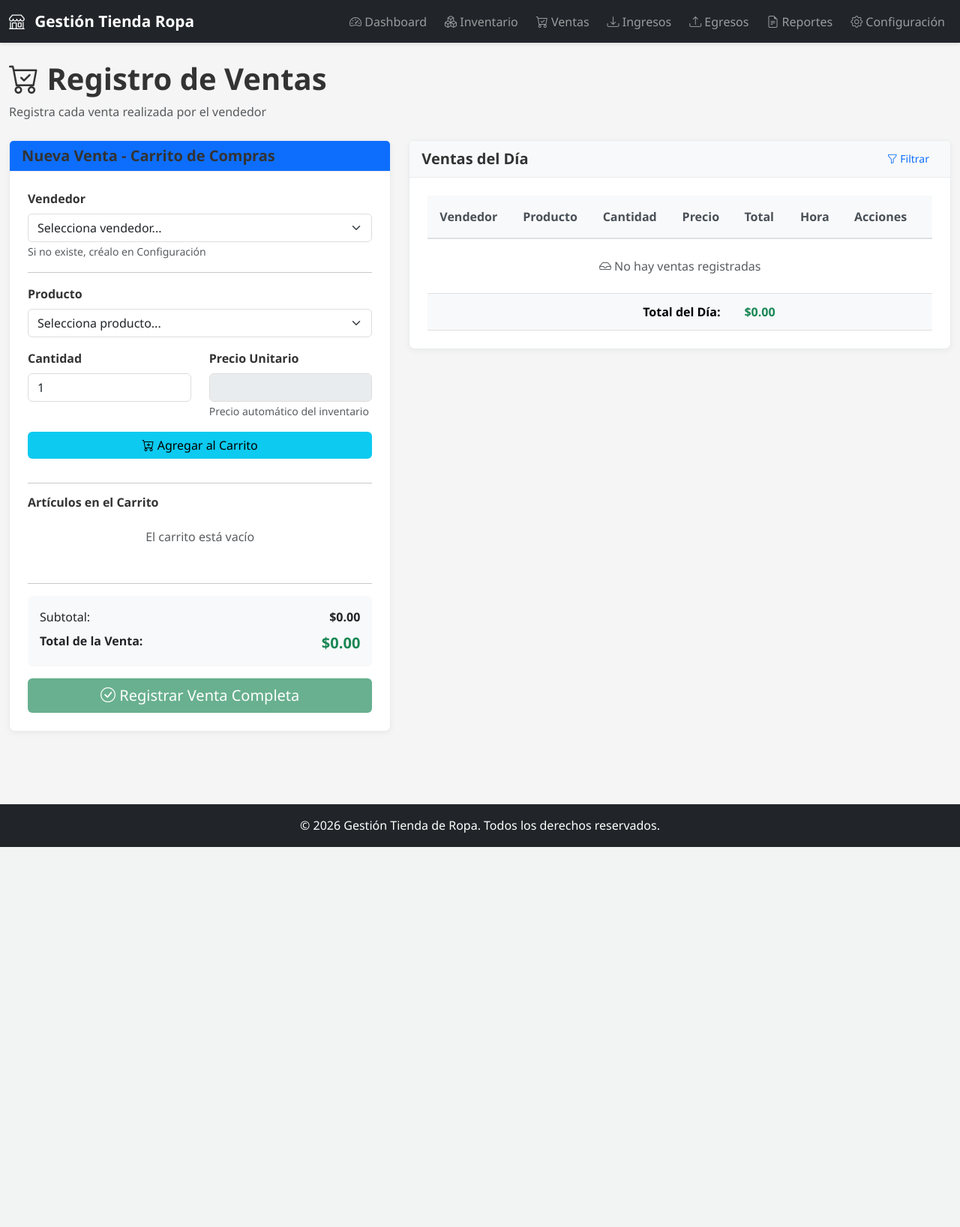
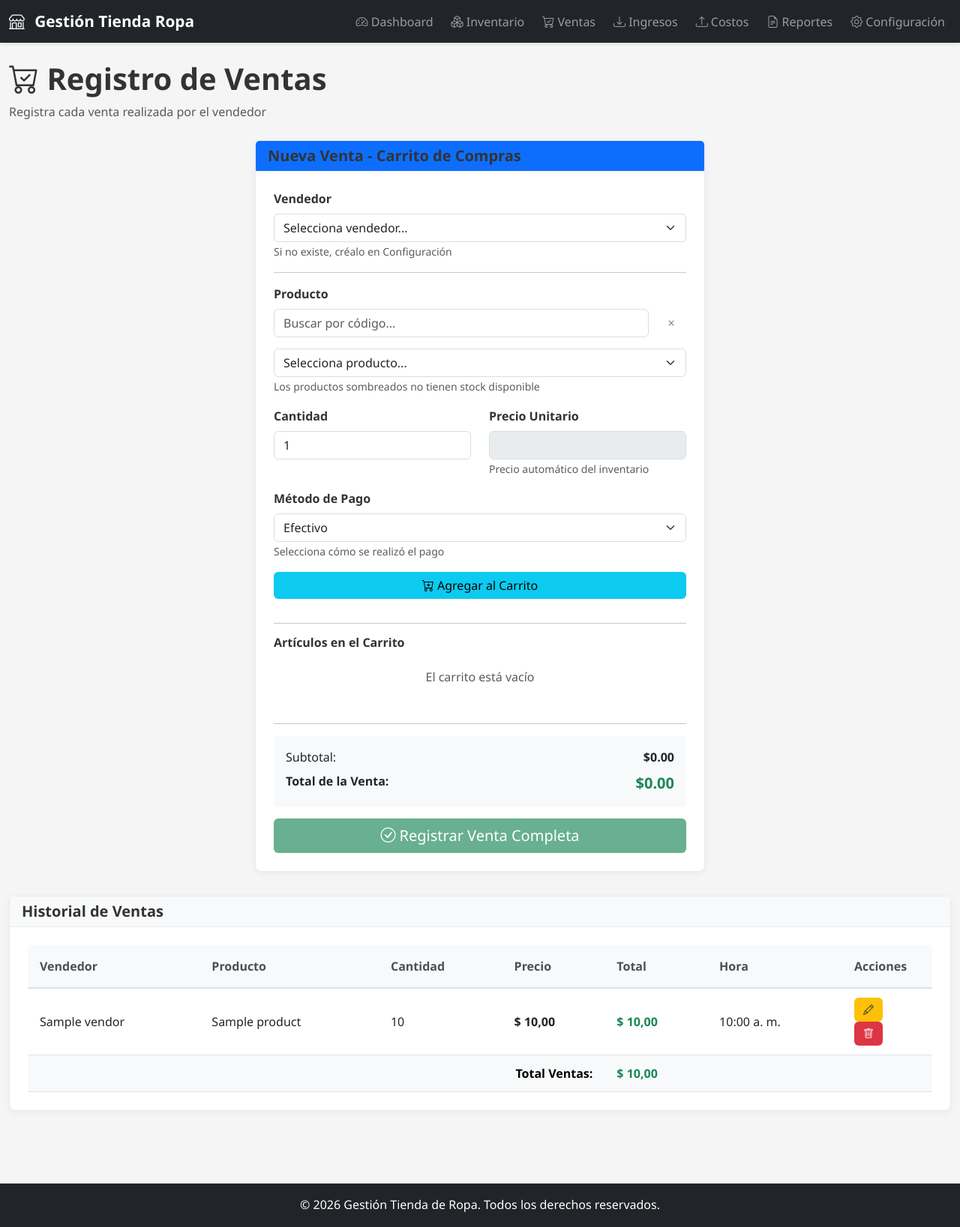
Before and after one commit to TeodoroOzore/Gesti-n-de-Inventario---Tienda-de-Ropa, a Flask app: page /sales in a window 1280 px wide. Shown: the whole page at 75% size. Before the commit the page ends 1130 px from the top, so only its background shows below. Run offline with Flask 3, Linux system fonts and the light colour scheme; tables that the repository leaves empty hold one stand-in row (values such as "Sample post"); data that the repository does not hold is empty.

Commit message:
primera version entregable%2

```diff
--- a/app/models/models.py
+++ b/app/models/models.py
@@ -74,6 +74,7 @@
     quantity = db.Column(db.Integer, nullable=False)
     price = db.Column(db.Float, nullable=False)
     total = db.Column(db.Float, nullable=False)
+    payment_method = db.Column(db.String(50), default='Efectivo')
     date = db.Column(db.DateTime, default=datetime.utcnow)
 
     def to_dict(self):
@@ -84,6 +85,7 @@
             'quantity': self.quantity,
             'price': self.price,
             'total': self.total,
+            'payment_method': self.payment_method,
             'date': self.date.isoformat()
         }
 
--- a/app/routes/api.py
+++ b/app/routes/api.py
@@ -1,5 +1,5 @@
-from flask import Blueprint, request, jsonify
-from app import db
+from flask import Blueprint, request, jsonify, make_response
+from app import db # Asegúrate de que 'db' esté importado
 from app.models import Vendor, Product, Inventory, Sale, Income, Expense
 from datetime import datetime
 from sqlalchemy import func
@@ -142,17 +142,22 @@
     if request.method == 'POST':
         data = request.get_json()
 
+        # Validar stock suficiente
+        inventory = Inventory.query.filter_by(product_id=data['product_id']).first()
+        if not inventory or (inventory.quantity or 0) < data['quantity']:
+            return jsonify({'error': 'Stock insuficiente para realizar la venta.'}), 400
+
         # Crear venta
         sale = Sale(
             vendor_id=data['vendor_id'],
             product_id=data['product_id'],
             quantity=data['quantity'],
             price=data['price'],
-            total=data['quantity'] * data['price']
+            total=data['quantity'] * data['price'],
+            payment_method=data.get('payment_method', 'Efectivo') # Por defecto Efectivo
         )
 
         # Actualizar inventario
-        inventory = Inventory.query.filter_by(product_id=data['product_id']).first()
         if inventory:
             inventory.quantity = (inventory.quantity or 0) - data['quantity']
 
@@ -188,6 +193,19 @@
 
     if request.method == 'PUT':
         data = request.get_json()
+        new_qty = data.get('quantity', sale.quantity)
+        new_product_id = data.get('product_id', sale.product_id)
+
+        # Validar stock suficiente antes de actualizar
+        # Sumamos la cantidad de la venta actual al stock disponible para validar el nuevo total
+        target_inv = Inventory.query.filter_by(product_id=new_product_id).first()
+        available_stock = (target_inv.quantity or 0) if target_inv else 0
+
+        if new_product_id == sale.product_id:
+            available_stock += sale.quantity
+
+        if available_stock < new_qty:
+            return jsonify({'error': 'Stock insuficiente para actualizar la venta.'}), 400
 
         # Revertir inventario de la venta original
         inventory = Inventory.query.filter_by(product_id=sale.product_id).first()
@@ -199,6 +217,7 @@
         sale.product_id = data.get('product_id', sale.product_id)
         sale.quantity = data.get('quantity', sale.quantity)
         sale.price = data.get('price', sale.price)
+        sale.payment_method = data.get('payment_method', sale.payment_method)
         sale.total = sale.quantity * sale.price
 
         # Ajustar inventario del producto actualizado
@@ -262,9 +281,15 @@
     query = Income.query
 
     if date_from:
-        query = query.filter(Income.date >= datetime.fromisoformat(date_from))
+        try:
+            query = query.filter(Income.date >= datetime.fromisoformat(date_from.replace('Z', '+00:00')))
+        except (ValueError, AttributeError):
+            pass
     if date_to:
-        query = query.filter(Income.date <= datetime.fromisoformat(date_to))
+        try:
+            query = query.filter(Income.date <= datetime.fromisoformat(date_to.replace('Z', '+00:00')))
+        except (ValueError, AttributeError):
+            pass
 
     income_list = query.all()
     return jsonify([i.to_dict() for i in income_list])
@@ -335,9 +360,15 @@
     query = Expense.query
 
     if date_from:
-        query = query.filter(Expense.date >= datetime.fromisoformat(date_from))
+        try:
+            query = query.filter(Expense.date >= datetime.fromisoformat(date_from.replace('Z', '+00:00')))
+        except (ValueError, AttributeError):
+            pass
     if date_to:
-        query = query.filter(Expense.date <= datetime.fromisoformat(date_to))
+        try:
+            query = query.filter(Expense.date <= datetime.fromisoformat(date_to.replace('Z', '+00:00')))
+        except (ValueError, AttributeError):
+            pass
 
     expenses_list = query.all()
     return jsonify([e.to_dict() for e in expenses_list])
@@ -405,7 +436,7 @@
         Vendor.name,
         func.sum(Sale.total),
         func.count(Sale.id)
-    ).join(Sale).group_by(Vendor.id)
+    ).outerjoin(Sale).group_by(Vendor.id)
 
     if date_from:
         query = query.filter(Sale.date >= datetime.fromisoformat(date_from))
@@ -457,10 +488,28 @@
 
     total_sales = sum(s.total for s in sales)
     total_expenses = sum(e.amount for e in expenses)
-    total_costs = sum(
-        s.quantity * (Inventory.query.filter_by(product_id=s.product_id).first().cost or 0)
-        for s in sales
-    )
+
+    total_costs = 0
+    payment_stats = {'Efectivo': 0, 'Otros': 0}
+    vendor_counts = {}
+
+    for s in sales:
+        # Calcular costos
+        inv = Inventory.query.filter_by(product_id=s.product_id).first()
+        total_costs += s.quantity * (inv.cost or 0) if inv else 0
+
+        # Estadísticas de pago
+        method = s.payment_method if hasattr(s, 'payment_method') else 'Efectivo'
+        if method == 'Efectivo':
+            payment_stats['Efectivo'] += 1
+        else:
+            payment_stats['Otros'] += 1
+
+        # Vendedor con más ventas
+        vendor_name = s.vendor.name
+        vendor_counts[vendor_name] = vendor_counts.get(vendor_name, 0) + 1
+
+    top_vendor = max(vendor_counts, key=vendor_counts.get) if vendor_counts else "N/A"
 
     net_profit = total_sales - total_costs - total_expenses
 
@@ -470,5 +519,52 @@
         'total_costs': total_costs,
         'net_profit': net_profit,
         'sales_count': len(sales),
+        'top_vendor': top_vendor,
+        'payment_stats': payment_stats,
         'sales': [s.to_dict() for s in sales]
     })
+
+@bp.route('/reports/arca-sales-csv')
+def arca_sales_csv():
+    """Genera un reporte CSV de ventas para ARCA (o similar)"""
+    date_from_str = request.args.get('from')
+    date_to_str = request.args.get('to')
+
+    query = Sale.query
+
+    if date_from_str:
+        try:
+            from_dt = datetime.fromisoformat(date_from_str.replace('Z', '+00:00'))
+            query = query.filter(Sale.date >= from_dt)
+        except (ValueError, AttributeError):
+            pass
+
+    if date_to_str:
+        try:
+            to_dt = datetime.fromisoformat(date_to_str.replace('Z', '+00:00'))
+            query = query.filter(Sale.date <= to_dt)
+        except (ValueError, AttributeError):
+            pass
+
+    sales = query.order_by(Sale.date).all()
+
+    # Encabezados del CSV
+    header = "Fecha,Hora,Vendedor,Codigo_Producto,Nombre_Producto,Cantidad,Precio_Unitario,Total_Venta,Metodo_Pago\n"
+    csv_lines = [header]
+
+    for sale in sales:
+        date_str = sale.date.strftime('%Y-%m-%d')
+        time_str = sale.date.strftime('%H:%M:%S')
+        vendor_name = sale.vendor.name if sale.vendor else 'Desconocido'
+        product_code = sale.product.code if sale.product else 'N/A'
+        product_name = sale.product.name if sale.product else 'Producto Eliminado'
+
+        line = f"{date_str},{time_str},{vendor_name},{product_code},{product_name},{sale.quantity},{sale.price:.2f},{sale.total:.2f},{sale.payment_method}\n"
+        csv_lines.append(line)
+
+    csv_data = "".join(csv_lines)
+
+    response = make_response(csv_data)
+    response.headers["Content-Disposition"] = f"attachment; filename=reporte_ventas_ARCA_{date_from_str or 'inicio'}_{date_to_str or 'fin'}.csv"
+    response.headers["Content-type"] = "text/csv"
+    return response
--- a/app/static/js/main.js
+++ b/app/static/js/main.js
@@ -8,13 +8,27 @@
 // Utilidades
 const utils = {
     /**
-     * Formatea dinero
+     * Formatea dinero con colores o texto plano según el tipo
+     * type: 'gain' (verde), 'loss' (rojo), 'neutral' (negro), 'auto' (según valor)
+     * asHtml: si es true devuelve span con color, si es false devuelve solo texto
      */
-    formatMoney: function(amount) {
-        return new Intl.NumberFormat('es-AR', {
+    formatMoney: function(amount, type = 'neutral', asHtml = true) {
+        const formatted = new Intl.NumberFormat('es-AR', {
             style: 'currency',
             currency: 'ARS'
         }).format(amount || 0);
+
+        if (!asHtml) return formatted;
+
+        let colorClass = 'text-dark';
+        if (type === 'gain') colorClass = 'text-success';
+        if (type === 'loss') colorClass = 'text-danger';
+        if (type === 'auto') {
+            if (amount > 0) colorClass = 'text-success';
+            else if (amount < 0) colorClass = 'text-danger';
+        }
+
+        return `<span class="${colorClass} fw-bold">${formatted}</span>`;
     },
 
     /**
--- a/app/static/js/sales.js
+++ b/app/static/js/sales.js
@@ -4,10 +4,12 @@
 
 let cart = [];
 let products = [];
+let inventory = [];
 
 document.addEventListener('DOMContentLoaded', function() {
     loadVendors();
     loadProducts();
+    loadInventory();
     loadSales();
     setupFormListeners();
 });
@@ -38,40 +40,76 @@
 async function loadProducts() {
     try {
         products = await apiCall.get('/products');
-        const select = document.getElementById('productSelect');
-
-        select.innerHTML = '<option value="">Selecciona producto...</option>';
-        products.forEach(product => {
-            const option = document.createElement('option');
-            option.value = product.id;
-            option.textContent = `${product.code} - ${product.name}`;
-            if (product.size) option.textContent += ` (${product.size})`;
-            if (product.color) option.textContent += ` - ${product.color}`;
-            select.appendChild(option);
-        });
+        renderProductOptions();
     } catch (error) {
         console.error('Error al cargar productos:', error);
     }
 }
 
 /**
- * Carga ventas del día
+ * Carga inventario disponible
+ */
+async function loadInventory() {
+    try {
+        inventory = await apiCall.get('/inventory');
+        // Refrescar el selector de productos una vez que el inventario esté disponible
+        if (products && products.length > 0) renderProductOptions();
+    } catch (error) {
+        console.error('Error al cargar inventario:', error);
+        inventory = [];
+    }
+}
+
+/**
+ * Renderiza las opciones de productos en el select
+ */
+function renderProductOptions(filteredProducts = null) {
+    const select = document.getElementById('productSelect');
+    const productsToRender = filteredProducts || products;
+
+    select.innerHTML = '<option value="">Selecciona producto...</option>';
+
+    productsToRender.forEach(product => {
+        // Verificar si el producto tiene stock
+        const inventoryItem = inventory.find(item => item.product && item.product.id == product.id);
+        const hasStock = inventoryItem && inventoryItem.quantity > 0;
+
+        const option = document.createElement('option');
+        option.value = product.id;
+
+        let text = `${product.code} - ${product.name}`;
+        if (product.size) text += ` (${product.size})`;
+        if (product.color) text += ` - ${product.color}`;
+
+        // Agregar indicador de disponibilidad
+        if (!hasStock) {
+            text += ' [SIN STOCK]';
+            option.style.backgroundColor = '#e9ecef';
+            option.style.color = '#999';
+            option.className = 'product-option-disabled';
+        }
+
+        option.textContent = text;
+        option.dataset.outOfStock = !hasStock;
+        select.appendChild(option);
+    });
+}
+
+/**
+ * Carga historial completo de ventas
  */
 async function loadSales() {
     try {
-        const today = new Date();
-        const from = new Date(today.getFullYear(), today.getMonth(), today.getDate(), 0, 0, 0).toISOString();
-        const to = new Date(today.getFullYear(), today.getMonth(), today.getDate(), 23, 59, 59).toISOString();
-
-        const sales = await apiCall.get(`/sales?from=${from}&to=${to}`);
+        const sales = await apiCall.get(`/sales`);
         const tbody = document.getElementById('salesTable');
         let total = 0;
+        let html = '';
 
         tbody.innerHTML = '';
 
         if (!Array.isArray(sales) || sales.length === 0) {
             tbody.innerHTML = '<tr><td colspan="8" class="text-center text-muted py-4"><i class="bi bi-inbox"></i> No hay ventas registradas</td></tr>';
-            document.getElementById('dayTotal').textContent = '$0.00';
+            document.getElementById('dayTotal').innerHTML = utils.formatMoney(0, 'gain');
             return;
         }
 
@@ -82,8 +120,8 @@
                     <td>${sale.vendor.name}</td>
                     <td>${sale.product.name}</td>
                     <td>${sale.quantity}</td>
-                    <td>${utils.formatMoney(sale.price)}</td>
-                    <td><strong>${utils.formatMoney(sale.total)}</strong></td>
+                    <td>${utils.formatMoney(sale.price, 'neutral')}</td>
+                    <td><strong>${utils.formatMoney(sale.total, 'gain')}</strong></td>
                     <td>${utils.formatTime(sale.date)}</td>
                     <td>
                         <button class="btn btn-sm btn-warning me-2" onclick="editSale(${sale.id})">
@@ -95,11 +133,13 @@
                     </td>
                 </tr>
             `;
-            tbody.innerHTML += row;
+            html += row;
         });
 
+        tbody.innerHTML = html;
         window.salesData = sales;
-        document.getElementById('dayTotal').textContent = utils.formatMoney(total);
+        const dayTotalEl = document.getElementById('dayTotal');
+        if (dayTotalEl) dayTotalEl.innerHTML = utils.formatMoney(total, 'gain');
     } catch (error) {
         console.error('Error al cargar ventas:', error);
     }
@@ -112,11 +152,42 @@
     document.getElementById('productSelect').addEventListener('change', loadProductPrice);
     document.getElementById('quantityInput').addEventListener('input', calculateLineTotal);
     document.getElementById('addToCartBtn').addEventListener('click', addToCart);
+    document.getElementById('productSearchInput').addEventListener('input', filterProductsByCode);
+    document.getElementById('clearSearchBtn').addEventListener('click', clearProductSearch);
 
     document.getElementById('saleForm').addEventListener('submit', async (e) => {
         e.preventDefault();
         await saveSale();
     });
+}
+
+/**
+ * Filtra productos por código de búsqueda
+ */
+function filterProductsByCode() {
+    const searchInput = document.getElementById('productSearchInput');
+    const searchTerm = searchInput.value.toLowerCase().trim();
+
+    if (!searchTerm) {
+        renderProductOptions(products);
+        return;
+    }
+
+    const filteredProducts = products.filter(product =>
+        product.code.toLowerCase().includes(searchTerm) ||
+        product.name.toLowerCase().includes(searchTerm)
+    );
+
+    renderProductOptions(filteredProducts);
+}
+
+/**
+ * Limpia la búsqueda de productos
+ */
+function clearProductSearch() {
+    document.getElementById('productSearchInput').value = '';
+    renderProductOptions(products);
+    document.getElementById('productSelect').focus();
 }
 
 /**
@@ -133,13 +204,17 @@
     }
 
     try {
-        const inventory = await apiCall.get('/inventory');
         const inventoryItem = inventory.find(item => item.product.id == productId);
 
         if (inventoryItem) {
             const salePrice = inventoryItem.price || inventoryItem.cost;
             priceDisplay.value = utils.formatMoney(salePrice);
             document.getElementById('priceValue').value = salePrice;
+
+            // Validar disponibilidad de stock
+            if (inventoryItem.quantity <= 0) {
+                utils.showNotification('Este producto no tiene stock disponible', 'warning');
+            }
         } else {
             priceDisplay.value = '$0.00';
             document.getElementById('priceValue').value = '0';
@@ -289,7 +364,8 @@
                     vendor_id: vendorId,
                     product_id: document.getElementById('productSelect').value,
                     quantity: parseInt(document.getElementById('quantityInput').value),
-                    price: parseFloat(document.getElementById('priceValue').value)
+                    price: parseFloat(document.getElementById('priceValue').value),
+                    payment_method: document.getElementById('paymentMethodSelect')?.value || 'Efectivo'
                 };
 
                 await apiCall.put(`/sales/${editingSaleId}`, saleData);
@@ -306,12 +382,15 @@
                 return;
             }
 
+            const paymentMethod = document.getElementById('paymentMethodSelect')?.value || 'Efectivo';
+
             for (const item of cart) {
                 const saleData = {
                     vendor_id: vendorId,
                     product_id: item.product_id,
                     quantity: item.quantity,
-                    price: item.price
+                    price: item.price,
+                    payment_method: paymentMethod
                 };
 
                 await apiCall.post('/sales', saleData);
@@ -348,6 +427,7 @@
     document.getElementById('productSelect').value = sale.product.id;
     document.getElementById('quantityInput').value = sale.quantity;
     document.getElementById('priceDisplay').value = utils.formatMoney(sale.price);
+    document.getElementById('paymentMethodSelect').value = sale.payment_method || 'Efectivo';
     document.getElementById('priceValue').value = sale.price;
     document.getElementById('editingSaleId').value = saleId;
 
--- a/app/templates/base.html
+++ b/app/templates/base.html
@@ -42,7 +42,7 @@
                     </li>
                     <li class="nav-item">
                         <a class="nav-link" href="/expenses">
-                            <i class="bi bi-upload"></i> Egresos
+                            <i class="bi bi-upload"></i> Costos
                         </a>
                     </li>
                     <li class="nav-item">
--- a/app/templates/reports.html
+++ b/app/templates/reports.html
@@ -36,6 +36,11 @@
             <div class="col-md-4">
                 <button class="btn btn-primary w-100" id="filterBtn">
                     <i class="bi bi-funnel"></i> Aplicar Filtro
+                </button>
+            </div>
+            <div class="col-md-12 text-end mt-3">
+                <button id="downloadArcaReportBtn" class="btn btn-outline-primary">
+                    <i class="bi bi-download"></i> Descargar Reporte ARCA (CSV)
                 </button>
             </div>
         </div>
--- a/app/templates/sales.html
+++ b/app/templates/sales.html
@@ -6,6 +6,11 @@
 <style>
     .sales-form {
         max-width: 600px;
+    }
+    .form-container {
+        display: flex;
+        justify-content: center;
+        margin-bottom: 2rem;
     }
     .sales-table th {
         background-color: #f8f9fa;
@@ -28,6 +33,18 @@
         font-weight: bold;
         color: #28a745;
     }
+    .search-container {
+        display: flex;
+        gap: 10px;
+        margin-bottom: 15px;
+    }
+    #productSearchInput {
+        flex: 1;
+    }
+    .product-option-disabled {
+        background-color: #e9ecef;
+        color: #999;
+    }
 </style>
 {% endblock %}
 
@@ -37,10 +54,10 @@
     <p class="text-muted">Registra cada venta realizada por el vendedor</p>
 </div>
 
-<div class="row">
+<div>
     <!-- Formulario de Venta -->
-    <div class="col-lg-5 mb-4">
-        <div class="card">
+    <div class="form-container">
+        <div class="card" style="width: 100%; max-width: 600px;">
             <div class="card-header bg-primary text-white">
                 <h5 class="mb-0">Nueva Venta - Carrito de Compras</h5>
             </div>
@@ -59,9 +76,16 @@
 
                     <div class="mb-3">
                         <label class="form-label"><strong>Producto</strong></label>
+                        <div class="search-container">
+                            <input type="text" class="form-control" id="productSearchInput" placeholder="Buscar por código...">
+                            <button type="button" class="btn btn-outline-secondary" id="clearSearchBtn" title="Limpiar búsqueda">
+                                <i class="bi bi-x"></i>
+                            </button>
+                        </div>
                         <select class="form-select" id="productSelect">
                             <option value="">Selecciona producto...</option>
                         </select>
+                        <small class="text-muted">Los productos sombreados no tienen stock disponible</small>
                     </div>
 
                     <div class="row">
@@ -79,6 +103,16 @@
                                 <small class="text-muted">Precio automático del inventario</small>
                             </div>
                         </div>
+                    </div>
+
+                    <div class="mb-3">
+                        <label for="paymentMethodSelect" class="form-label"><strong>Método de Pago</strong></label>
+                        <select class="form-select" id="paymentMethodSelect" required>
+                            <option value="Efectivo">Efectivo</option>
+                            <option value="Transferencia">Transferencia / Billetera Virtual</option>
+                            <option value="Tarjeta">Tarjeta de Débito / Crédito</option>
+                        </select>
+                        <small class="text-muted">Selecciona cómo se realizó el pago</small>
                     </div>
 
                     <button type="button" class="btn btn-info w-100 mb-3" id="addToCartBtn">
@@ -114,13 +148,10 @@
     </div>
 
     <!-- Tabla de Ventas del Día -->
-    <div class="col-lg-7 mb-4">
+    <div class="mb-4">
         <div class="card">
             <div class="card-header bg-light d-flex justify-content-between align-items-center">
-                <h5 class="mb-0">Ventas del Día</h5>
-                <button class="btn btn-sm btn-outline-primary" id="filterBtn">
-                    <i class="bi bi-funnel"></i> Filtrar
-                </button>
+                <h5 class="mb-0">Historial de Ventas</h5>
             </div>
             <div class="card-body">
                 <div class="table-responsive">
@@ -138,14 +169,14 @@
                         </thead>
                         <tbody id="salesTable">
                             <tr>
-                                <td colspan="8" class="text-center text-muted py-4">
+                                <td colspan="7" class="text-center text-muted py-4">
                                     <i class="bi bi-inbox"></i> Cargando ventas...
                                 </td>
                             </tr>
                         </tbody>
                         <tfoot>
                             <tr class="table-light">
-                                <td colspan="4" class="text-end"><strong>Total del Día:</strong></td>
+                                <td colspan="4" class="text-end"><strong>Total Ventas:</strong></td>
                                 <td><strong class="text-success" id="dayTotal">$0.00</strong></td>
                                 <td colspan="3"></td>
                             </tr>
@@ -157,16 +188,6 @@
     </div>
 </div>
 
-<script>
-    // Cargar datos iniciales cuando se carga la página
-    document.addEventListener('DOMContentLoaded', () => {
-        loadVendors();
-        loadProducts();
-        loadSales();
-        setupFormListeners();
-    });
-</script>
-
 {% endblock %}
 
 {% block extra_js %}
```
Also changed, not shown: app/__init__.py (+6 -5 lines), app/static/js/dashboard.js (+25 -17 lines), app/static/js/expenses.js (+20 -18 lines), app/static/js/income.js (+10 -11 lines), app/static/js/inventory.js (+6 -4 lines), app/static/js/reports.js (+71 -14 lines), app/templates/expenses.html (+19 -14 lines), app/templates/income.html (+12 -7 lines), 2 other files.
